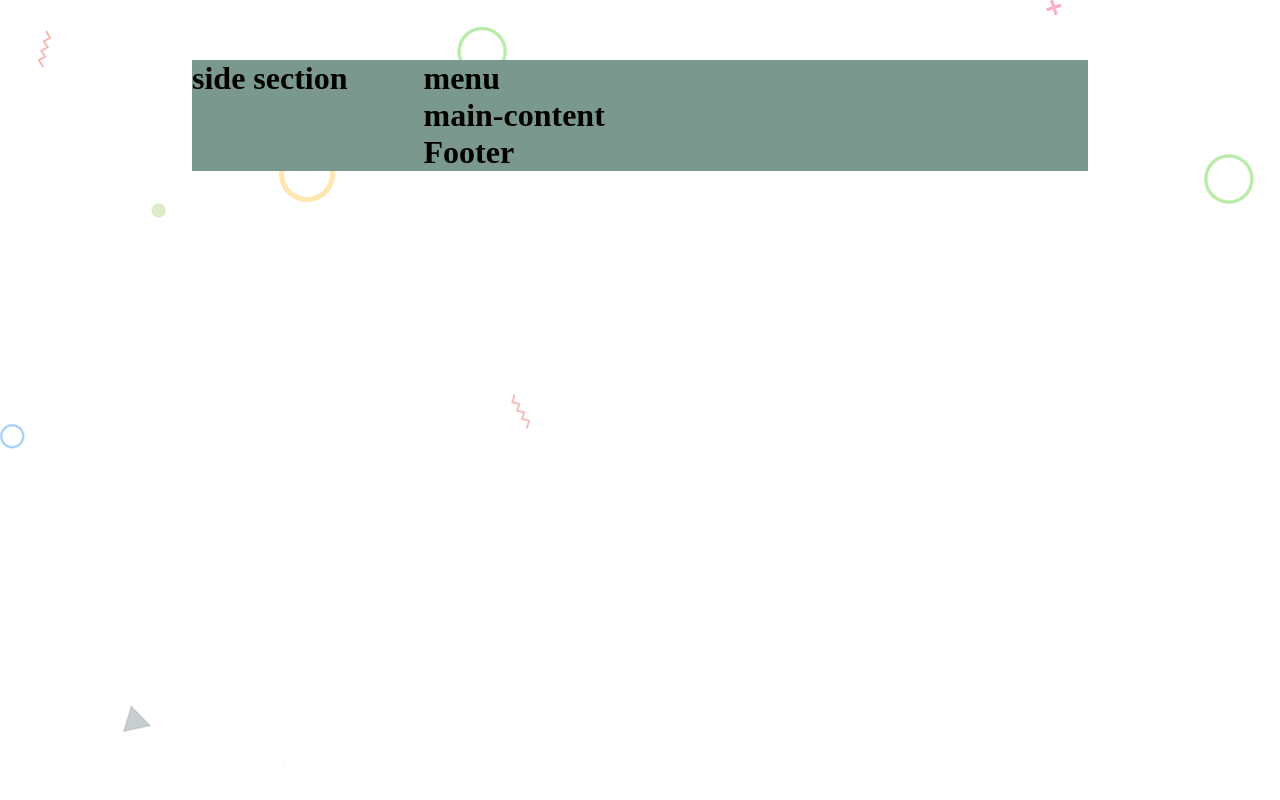
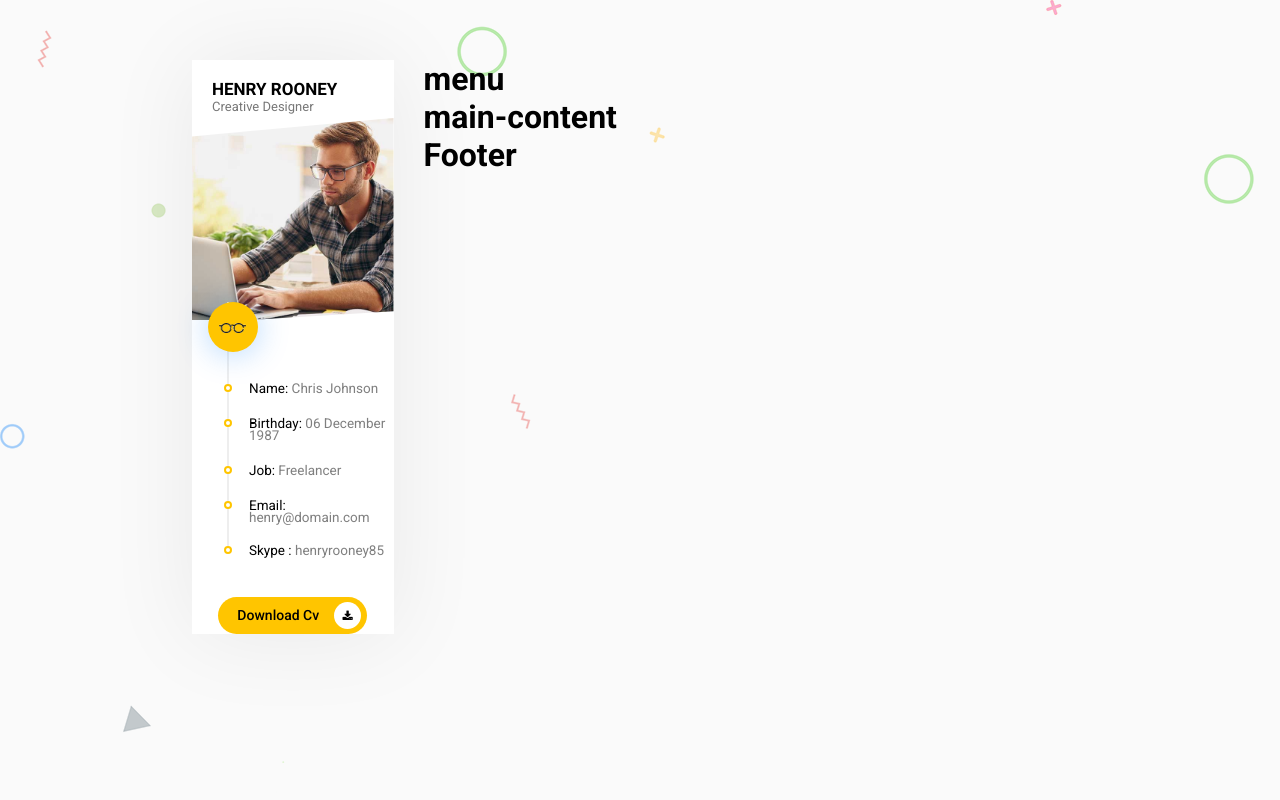
Before and after one commit to ha752002/my-cv, a plain HTML site: page index.html in a window 1280 px wide. Drawn offline with Linux system fonts and the light colour scheme.

Commit message:
2.Xây dựng left content

```diff
--- a/assets/css/base.css
+++ b/assets/css/base.css
@@ -2,10 +2,14 @@
     --white-color: #FFFFFF;
     --black-color: #171719;
     --text-color: #777;
+    --primary-color: #ffc500;
 }
 
 body {
-    background-image: url(../image/bg.png);
+    background: url(../image/bg.png) #fafafa;
+    font-family: 'Roboto', sans-serif;
+    overflow-x: hidden;
+    position: relative;
 }
 
 * {
--- a/assets/css/style.css
+++ b/assets/css/style.css
@@ -9,6 +9,164 @@
     width: 70%;
     margin: 0 auto;
     display: flex;
-    background-color: rgb(122, 152, 142);
+    /* background-color: rgb(122, 152, 142); */
     margin-top: 60px;
 }
+
+/* grid__column-3 */
+.profile {
+    background: #fff;
+    width: 100%;
+    box-shadow: 0px 2px 92px 0px rgba(0, 0, 0, 0.07);
+}
+
+.profile__title {
+    border-radius: 6px;
+    line-height: 18px;
+    padding: 20px;
+}
+
+
+.profile__title-item:nth-child(1) {
+    text-transform: uppercase;
+    font-size: 17px;
+    font-weight: bold;
+}
+
+.profile__title-item:nth-child(2) {
+    font-size: 13px;
+    color: var(--text-color);
+}
+
+.profile__image img {
+    width: 100%;
+}
+
+.profile__image {
+    margin-top: -18px;
+    clip-path: polygon(0 9%, 100% 0, 100% 94%, 0% 100%);
+}
+
+
+ul.profile-information {
+    list-style: none;
+    margin: 8px 0px 8px 35px;
+}
+
+ul.profile-information li {
+    border-left: solid 2px #eee;
+    padding: 0 0 23px 20px;
+    font-size: 14px;
+    color: #787878;
+}
+
+ul.profile-information li:last-child {
+    border: 0;
+    margin-left: 2px;
+    margin-top: -2px;
+}
+
+ul.profile-information li:first-child img {
+    margin: -44px -44px;
+    display: inline-block;
+    position: absolute;
+    width: 25px;
+}
+
+ul.profile-information li:first-child {
+    padding-bottom: 10px;
+    padding-left: 30px;
+    position: relative;
+}
+
+ul.profile-information li:first-child:before {
+    margin-left: -51px;
+    margin-top: -30px;
+    margin-bottom: 20px;
+    position: relative;
+    border: 0;
+    background: #ffc500;
+    width: 40px;
+    height: 40px;
+    padding: 5px;
+    box-shadow: 0px 2px 32px 0px rgba(4, 123, 248, 0.3);
+}
+
+ul.profile-information li:before {
+    content: "";
+    border: solid 2px #ffc500;
+    width: 4px;
+    height: 4px;
+    -webkit-border-radius: 50px;
+    font-size: 8px;
+    margin-left: -25px;
+    margin-top: 2px;
+    font-weight: 400;
+    background: #fff;
+    display: block;
+    position: absolute;
+}
+
+ul.profile-information li:first-child:after {
+    background: url(../image/glasses.png) no-repeat;
+    content: "";
+    width: 30px;
+    height: 10px;
+    position: absolute;
+    top: 5px;
+    left: 5px;
+    margin: 16px -15px;
+    background-size: 27px 10px;
+}
+
+ul.profile-information li p {
+    font-size: 13.5px;
+    color: #7f7f7f;
+    line-height: 12px;
+}
+
+ul.profile-information li span {
+    color: #000;
+}
+
+/* profile__item-download */
+.profile__item-download {
+    width: 100%;
+    position: relative;
+}
+
+.profile__item-download-btn.icon {
+    text-align: left;
+    padding: 1px 6px 1px 19px;
+}
+
+.profile .profile__item-download-btn {
+    margin: 18px auto 30px;
+    display: block;
+    background: var(--primary-color);
+    font-weight: 500;
+    border: 0;
+    font-size: 14px;
+    border-radius: 50px;
+    line-height: 35px;
+    font-family: "Roboto", sans-serif;
+}
+
+
+.profile__item-download-btn.icon i {
+    color: #000;
+    background: #fff;
+    margin-left: 15px;
+    border-radius: 50px;
+    font-size: 11px;
+    height: 27px;
+    width: 27px;
+    float: right;
+    text-align: center;
+    line-height: 29px;
+    margin-top: 4px;
+}
+
+.profile__item-download-btn:hover {
+    background-color: #ffb100 !important;
+}
--- a/index.html
+++ b/index.html
@@ -7,6 +7,11 @@
     <meta name="viewport" content="width=device-width, initial-scale=1.0">
     <link rel="stylesheet" href="assets/css/style.css">
     <link rel="stylesheet" href="assets/css/base.css">
+    <link rel="preconnect" href="https://fonts.googleapis.com" />
+    <link rel="preconnect" href="https://fonts.gstatic.com" crossorigin />
+    <link href="https://fonts.googleapis.com/css2?family=Roboto:wght@400;500;700&display=swap" rel="stylesheet" />
+    <link rel="stylesheet" href="https://cdnjs.cloudflare.com/ajax/libs/font-awesome/4.7.0/css/font-awesome.min.css">
+    <link rel="stylesheet" href="icon-fonts/web-design/flaticon.css">
     <title>My CV</title>
 </head>
 
@@ -17,7 +22,40 @@
 
                 <!-- side section -->
                 <div class="grid__column-3">
-                    <h1>side section</h1>
+                    <div class="profile">
+                        <div class="profile__title">
+                            <p class="profile__title-item">Henry Rooney</p>
+                            <p class="profile__title-item">Creative Designer</p>
+                        </div>
+                        <figure class="profile__image">
+                            <img src="assets/image/profile.jpg" alt="">
+                        </figure>
+                        <ul class="profile-information">
+                            <li class="profile__information-item">
+                            </li>
+                            <li class="profile__information-item">
+                                <p><span>Name:</span> Chris Johnson</p>
+                            </li>
+                            <li class="profile__information-item">
+                                <p><span>Birthday:</span> 06 December 1987</p>
+                            </li>
+                            <li class="profile__information-item">
+                                <p><span>Job:</span> Freelancer</p>
+                            </li>
+                            <li class="profile__information-item">
+                                <p><span>Email:</span> henry@domain.com</p>
+                            </li>
+                            <li class="profile__information-item">
+                                <p><span>Skype :</span> henryrooney85</p>
+                            </li>
+                        </ul>
+                        <div class="profile__item-download">
+                            <button class="profile__item-download-btn icon">
+                                Download Cv
+                                <i class="fa fa-download"></i>
+                            </button>
+                        </div>
+                    </div>
                 </div>
 
                 <!-- Main container -->
```
Also changed, not shown: assets/image/glasses.png (added), assets/image/profile.jpg (added).
